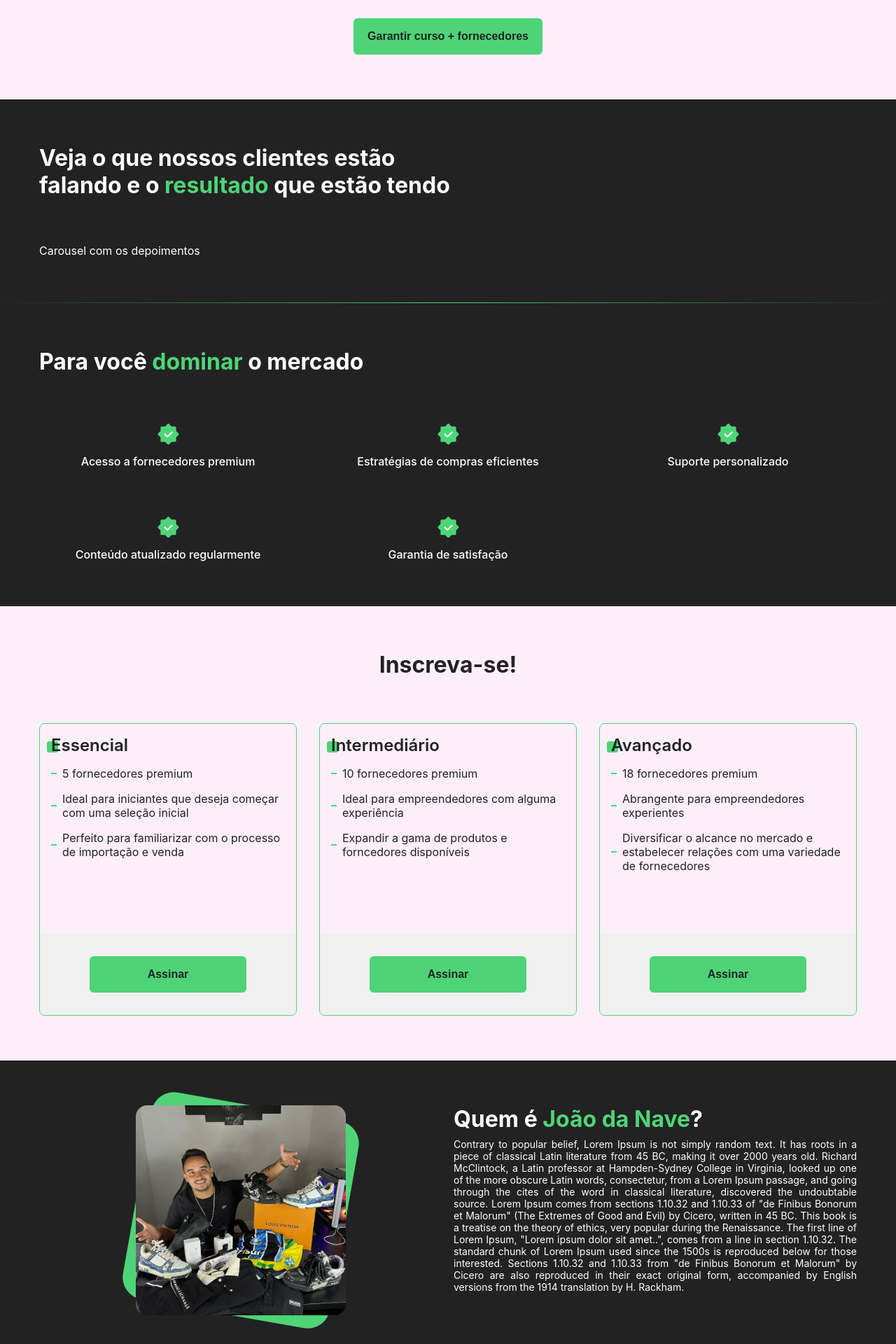
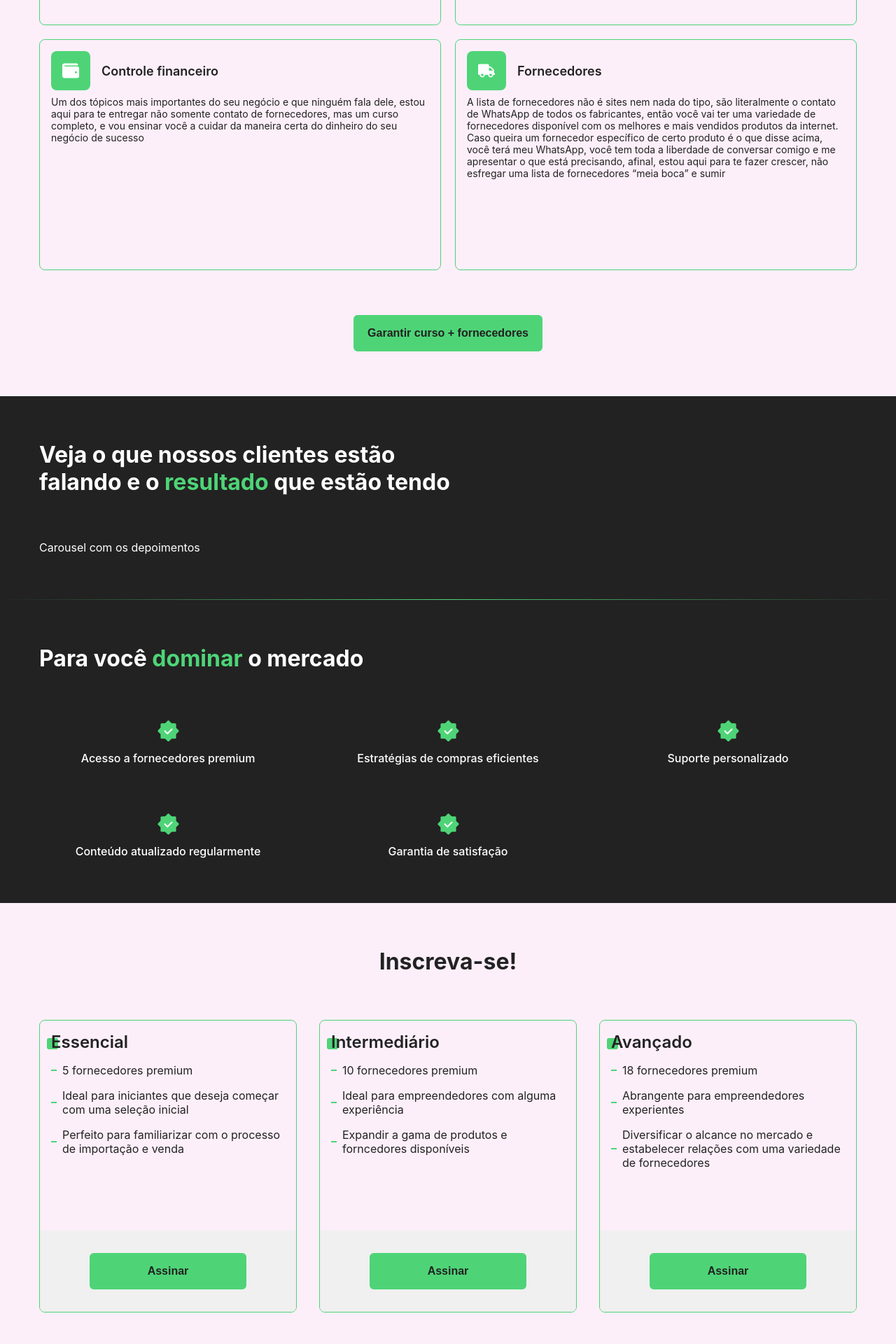
Before and after one commit to luizchaaves/page-joao-nave, a React (Vite) app: page / in a window 1280 px wide. Shown: the part 1300-3220 px from the top of the page at 70% size. Built offline with nearby package versions, Linux system fonts and the light colour scheme; the HTML template or start-up script is replaced by a standard one; what google-fonts would draw is missing.

Commit message:
refactor: add information and biography texts

```diff
--- a/src/components/card-information/index.tsx
+++ b/src/components/card-information/index.tsx
@@ -3,11 +3,13 @@ import { Container, Header, Icon } from './styles';
 
 type ICardInformation = {
     icon: IconType,
+    title: string,
     description: string
 }
 
 const CardInformation = ({
     icon,
+    title,
     description
 }: ICardInformation) => {
     const IconComponent = icon;
@@ -18,9 +20,9 @@ const CardInformation = ({
             <Icon>
                 <IconComponent/>
             </Icon>
-            <h2>{description}</h2>
+            <h2>{title}</h2>
         </Header>
-        <span>descrição descrição descrição</span>
+        <span>{description}</span>
     </Container>
   )
 }
--- a/src/components/card-information/styles.ts
+++ b/src/components/card-information/styles.ts
@@ -7,10 +7,15 @@ export const Container = styled.div`
     display: flex;
     flex-direction: column;
     gap: 8px;
+    min-height: 330px;
 
     span {
-        font-size: 16px;
-        font-weight: 500;
+        font-size: 14px;
+        font-weight: 400;
+    }
+
+    @media (max-width: 866px) {
+        min-height: auto;
     }
 `
 
--- a/src/section/biography/index.tsx
+++ b/src/section/biography/index.tsx
@@ -2,6 +2,14 @@ import { Section, Container, Content, Header, Photo } from './styles';
 import Image from '../../assets/background.jpeg';
 
 const Biography = () => {
+
+    const biography = `
+João Pedro Teixeira mais conhecido no Instagram como “João da Nave” tem 24 anos e é um apaixonado por carros modificados hoje conta com mais de 150 Mil Seguidores e já ajudou milhares de pessoas em suas redes Sociais.
+Em 2022, começou a desvendar o mercado chinês pois sabia que lá era a fonte de todos os produtos que trabalhava em suas lojas on-line. E depois de muito estudo, muito contato diretamente com os fabricantes conseguiu os melhores contatos do mercado premium de diversos produtos, sendo eles, Chuteiras, Matérias esportivos, Roupas de grife, tênis e os acessórios mais vendidos na internet.
+Quando João iniciou no mercado de vendas on-line eram diretamente com fornecedores brasileiros e era somente para ter uma renda extra, pois morava sozinho em uma cidade do interior de Minas Gerais no qual tinha ido para trabalhar na área que se formou, e não conseguia fechar o mês somente com salário da empresa. Se passou alguns meses descobriu sobre o fabricante dos produtos que os fornecedores brasileiros vendiam e depois de muito tempo conseguiu contato com um e fez uma certa amizade com o mesmo no qual abriu a porta dos melhores fabricantes premium do mercado mundial.
+Final de 2023 João decidiu compartilhar esses fornecedores com apenas 10 seguidores de seu Instagram e tinha um processo seletivo no qual essas 10 pessoas que foram beneficiadas tinham que mostrar o porque queria fazer parte e qual era o intuito, pois João não queria entregar o ouro para qualquer pessoa, com apenas duas semanas 8 dos 10 alunos do método já tinha realizado mais de 3 vendas no ramo em qual escolheu seguir, com dois meses 4/10 já ganhavam mais do que recebia em seu trabalho principal. E assim surgiu a ideia de entregar um conteúdo mais que validado para pessoas que realmente querem viver o mercado que mais cresce na internet, o ouro está em sua mão, e não ficará por muito tempo, basta você querer.
+    `
+
   return (
     <Section>
       <Container data-aos="fade-right">
@@ -16,25 +24,7 @@ const Biography = () => {
               Quem é <span>João da Nave</span>?
             </h2>
           </Header>
-          <span>
-            Contrary to popular belief, Lorem Ipsum is not simply random text. It
-            has roots in a piece of classical Latin literature from 45 BC,
-            making it over 2000 years old. Richard McClintock, a Latin professor
-            at Hampden-Sydney College in Virginia, looked up one of the more
-            obscure Latin words, consectetur, from a Lorem Ipsum passage, and
-            going through the cites of the word in classical literature,
-            discovered the undoubtable source. Lorem Ipsum comes from sections
-            1.10.32 and 1.10.33 of "de Finibus Bonorum et Malorum" (The Extremes
-            of Good and Evil) by Cicero, written in 45 BC. This book is a
-            treatise on the theory of ethics, very popular during the
-            Renaissance. The first line of Lorem Ipsum, "Lorem ipsum dolor sit
-            amet..", comes from a line in section 1.10.32. The standard chunk of
-            Lorem Ipsum used since the 1500s is reproduced below for those
-            interested. Sections 1.10.32 and 1.10.33 from "de Finibus Bonorum et
-            Malorum" by Cicero are also reproduced in their exact original form,
-            accompanied by English versions from the 1914 translation by H.
-            Rackham.
-          </span>
+          <pre>{biography}</pre>
         </Content>
       </Container>
     </Section>
--- a/src/section/biography/styles.ts
+++ b/src/section/biography/styles.ts
@@ -59,9 +59,11 @@ export const Content = styled.div`
     flex-direction: column;
     gap: 8px;
 
-    & > span {
+    & > pre {
         font-size: 14px;
         text-align: justify;
+        font-family: inherit;
+        white-space: pre-wrap;
     }
 `
 
--- a/src/section/information/index.tsx
+++ b/src/section/information/index.tsx
@@ -4,6 +4,33 @@ import { Container, ContainerButton, Grid, Header, Section } from './styles';
 import Button from '../../components/button';
 
 const Information = () => {
+    const informationsList = [
+        {
+            id: 1,
+            icon: FaShoppingCart,
+            title: 'Compra de produtos',
+            description: 'Você terá o contato de todos fornecedores com um catálogo de produtos para facilitar ainda mais na hora de fazer um pedido. Além disso uma vídeo aula bem explicativa te ensinando como fazer o pedido diretamente com os fabricantes'
+        },
+        {
+            id: 2,
+            title: 'Estratégias de vendas',
+            icon: FaChartBar,
+            description: 'Você terá acesso a TODAS ESTRATÉGIAS que uso para ter o meu negócio de sucesso, todo conhecimento adquirido ao longos desse anos com os melhores no ramo de vendas para VOCÊ executar suas primeiras vendas em tempo recorde. Lembrando também que você vai ter o meu WhatsApp para tirar qualquer dúvida comigo, estou a disposição para te ajudar'
+        },
+        {
+            id: 3,
+            title: 'Controle financeiro',
+            icon: FaWallet,
+            description: 'Um dos tópicos mais importantes do seu negócio e que ninguém fala dele, estou aqui para te entregar não somente contato de fornecedores, mas um curso completo, e vou ensinar você a cuidar da maneira certa do dinheiro do seu negócio de sucesso'
+        },
+        {
+            id: 4,
+            title: 'Fornecedores',
+            icon: FaTruck,
+            description: 'A lista de fornecedores não é sites nem nada do tipo, são literalmente o contato de WhatsApp de todos os fabricantes, então você vai ter uma variedade de fornecedores disponível com os melhores e mais vendidos produtos da internet. Caso queira um fornecedor específico de certo produto é o que disse acima, você terá meu WhatsApp, você tem toda a liberdade de conversar comigo e me apresentar o que está precisando, afinal, estou aqui para te fazer crescer, não esfregar uma lista de fornecedores “meia boca” e sumir'
+        },
+    ]
+
   return (
     <Section>
         <Container data-aos="fade-up">
@@ -12,10 +39,9 @@ const Information = () => {
             </Header>
 
             <Grid>
-                <CardInformation icon={FaShoppingCart} description='Compra de produtos'/>
-                <CardInformation icon={FaChartBar} description='Estratégias de vendas'/>
-                <CardInformation icon={FaWallet} description='Controle financeiro'/>
-                <CardInformation icon={FaTruck} description='Fornecedores'/>
+                {informationsList.map(information => (
+                    <CardInformation key={information.id} icon={information.icon} title={information.title} description={information.description}/>
+                ))}
             </Grid>
 
             <ContainerButton>
```
